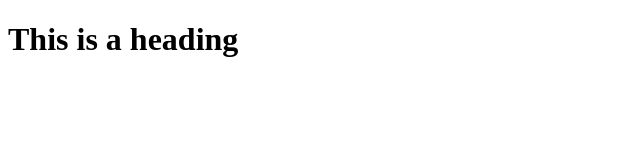
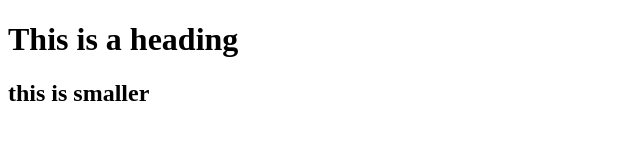
Before and after one commit to TochukwuUgwuanyi/git-one, a plain HTML site: page index.html in a window 1280 px wide. Shown: the whole page, without its empty margins (0-640 px from the left). Drawn offline with Linux system fonts and the light colour scheme.

Commit message:
added second header to index.html

```diff
--- a/index.html
+++ b/index.html
@@ -6,6 +6,7 @@
 	</head>
 	<body>
 		<h1>This is a heading</h1>
+		<h2>this is smaller</h2>
 
 	</body>
 </html>
```
